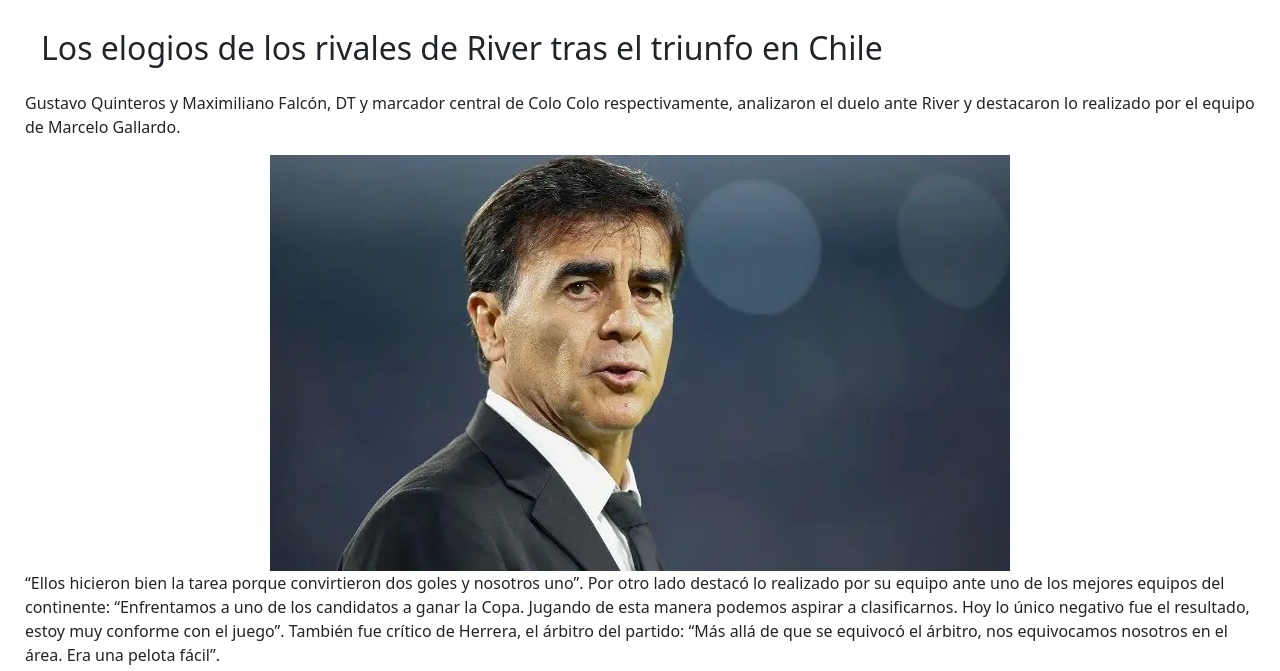
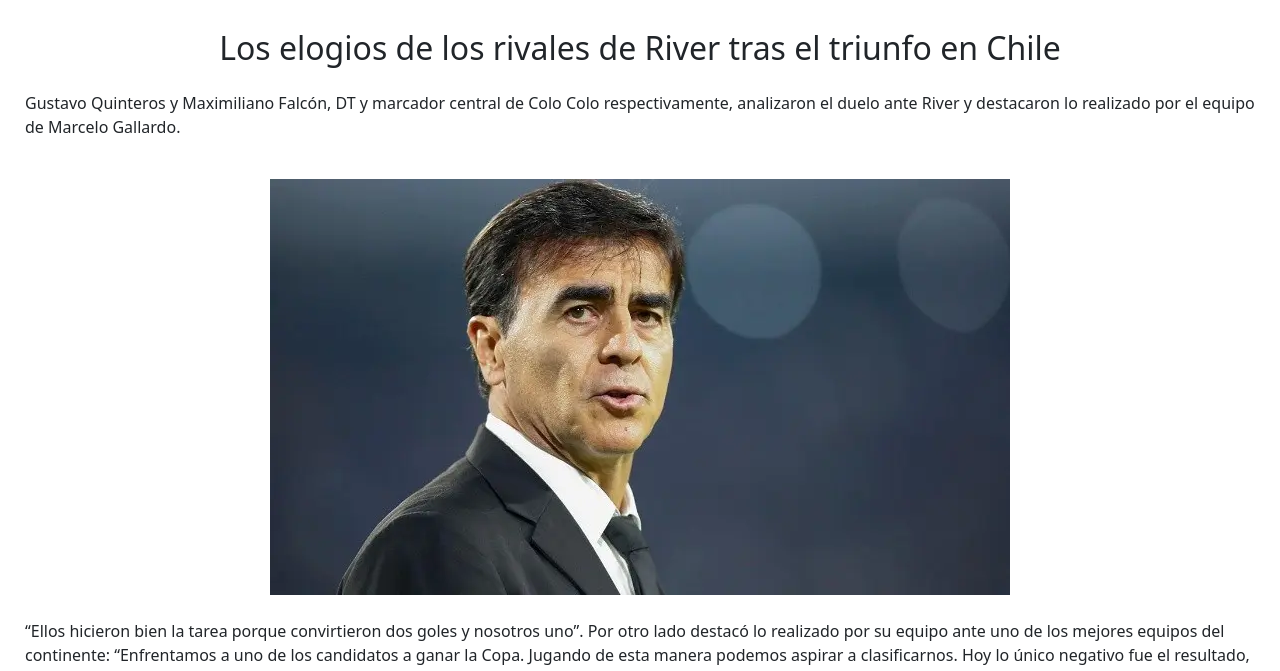
Before and after one commit to Coya1987/CARP_repo, a website: page paginas/Noticias.html in a window 1280 px wide. Shown: the part 281-952 px from the top of the page. Drawn offline with nearby package versions, Linux system fonts and the light colour scheme.

Commit message:
arreglos de media y font size

```diff
--- a/sass/_main.scss
+++ b/sass/_main.scss
@@ -56,6 +56,8 @@
     }
 
     .articuloNoticia__titulo{
+        display: flex;
+        justify-content: center;
         padding: 1rem 1rem;
         font-size: 2rem;
 
@@ -93,6 +95,7 @@
 }
 .articuloNoticia__img3{
     display: flex;
+    padding: 1.5rem;
     margin:auto;
     width: auto;
 }
--- a/sass/_mediaq.scss
+++ b/sass/_mediaq.scss
@@ -30,7 +30,7 @@
         flex-direction: column;
         padding: 1rem;
         margin: 1rem;
-        font-size: 1rem;
+        font-size: 1.2rem;
 
     }
 
```
Also changed, not shown: estilos/styles.css.
